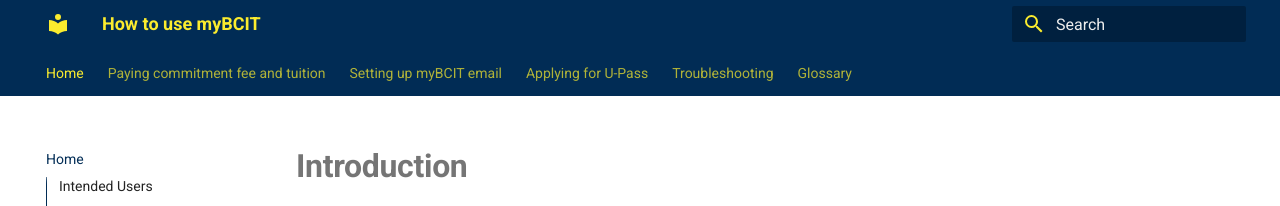
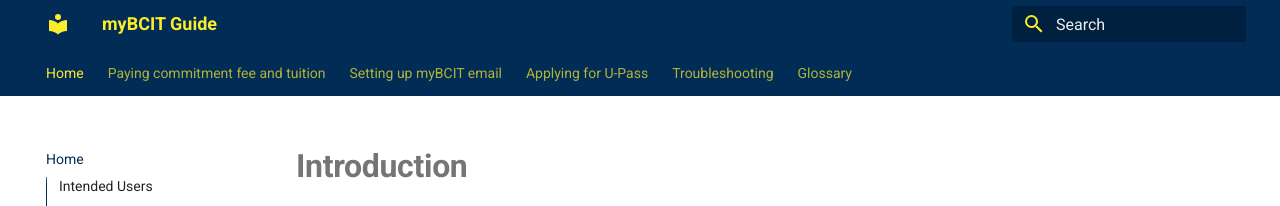
Before and after one commit to TatsunoriMarumo/myBCIT-Guide, an MkDocs documentation site: the page built from docs/index.md, in a window 1280 px wide. Shown: the top 206 px of the page. Built offline with MkDocs 1.6.1 and Material for MkDocs 9.7.7, drawn with Linux system fonts in a browser that asks for light colours; nearby versions of some CDN libraries; comment, search, counter and statistics services are not loaded.

Commit message:
Change site name

```diff
--- a/mkdocs.yml
+++ b/mkdocs.yml
@@ -1,4 +1,4 @@
-site_name: How to use myBCIT
+site_name: myBCIT Guide
 
 nav:
   - Home: index.md
```
